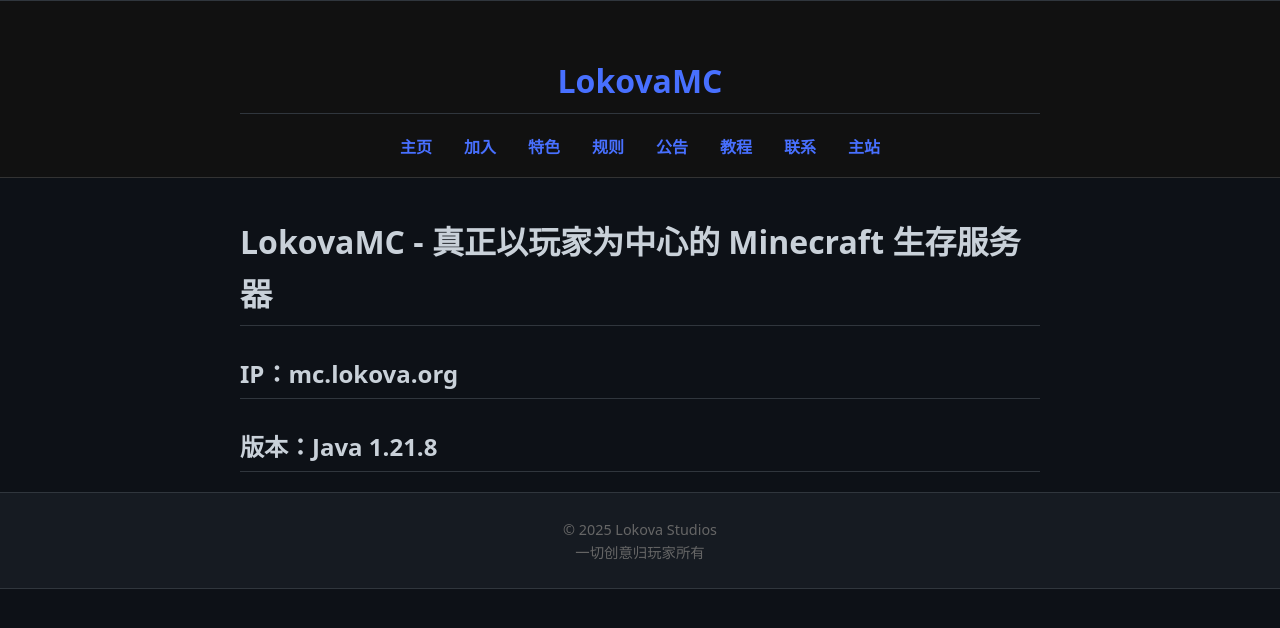
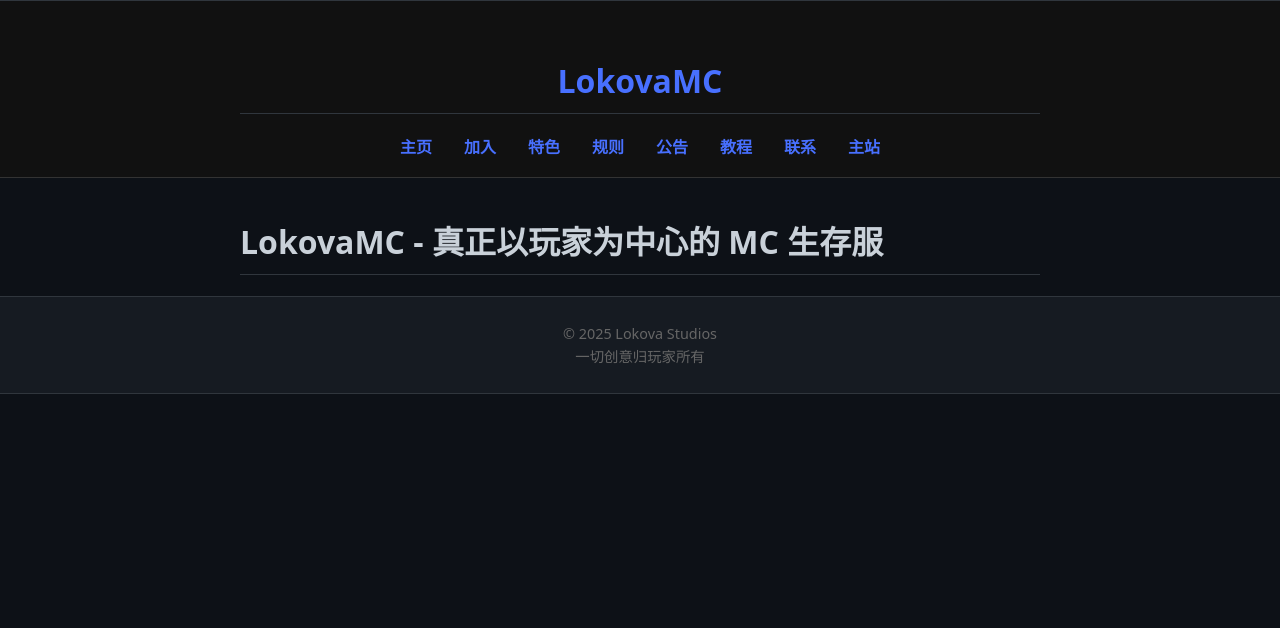
Before and after one commit to IlyaYezelovsky/mc.lokova.org, a Jekyll site: the page built from index.md, in a window 1280 px wide. Shown: the top 628 px of the page. Built offline with Jekyll 4.4.1, drawn with Linux system fonts in a browser that asks for light colours; comment, search, counter and statistics services are not loaded.

Commit message:
Update index.md

```diff
--- a/index.md
+++ b/index.md
@@ -3,7 +3,4 @@ title: Home
 layout: default
 ---
 
-# LokovaMC - 真正以玩家为中心的 Minecraft 生存服务器
-
-## IP：mc.lokova.org
-## 版本：Java 1.21.8
+# LokovaMC - 真正以玩家为中心的 MC 生存服
```
